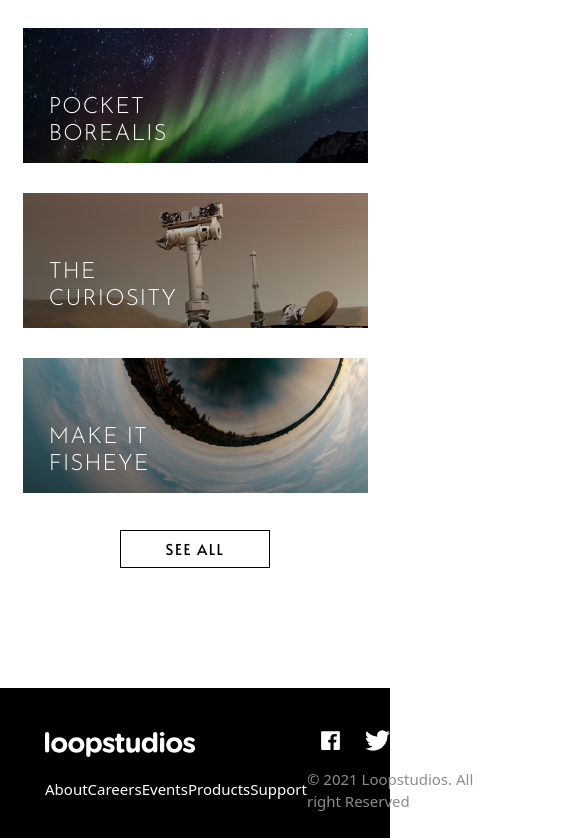
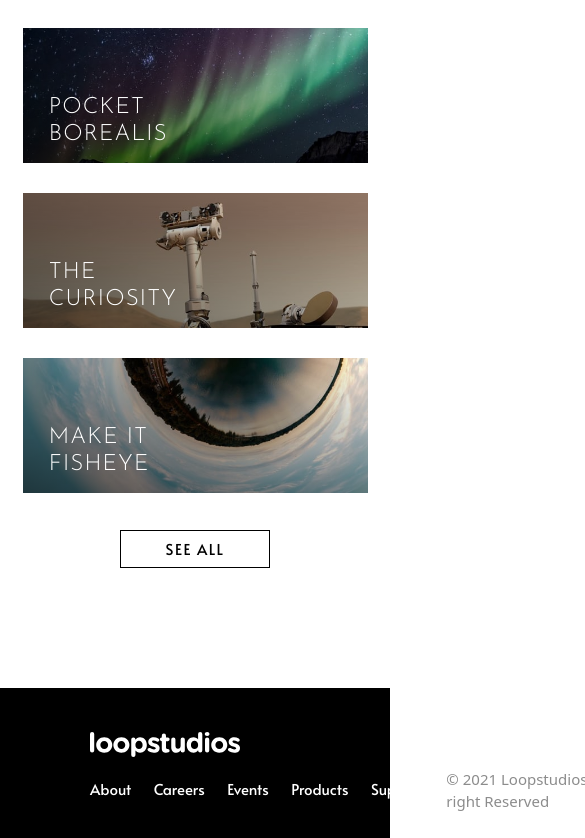
Before and after one commit to Tayoakosile/loopside-landing-page, a React (Create React App) app: page / in a window 390 px wide. Shown: the part 2322-3160 px from the top of the page, 585 px wide, since content can reach past the window. Built offline with nearby package versions, Linux system fonts and the light colour scheme.

Commit message:
Update:Almost done with Desktop design

```diff
--- a/src/Footer/DesktopFooter.js
+++ b/src/Footer/DesktopFooter.js
@@ -9,7 +9,7 @@ const DesktopFooter = () => {
   return (
     <div
       className="bg-black pb-6 mt-32 text-white flex
-    justify-between px-12 pt-10 items-center"
+    justify-between px-24 pt-10 items-center"
     >
       {/* First Section */}
       <div>
@@ -23,21 +23,21 @@ const DesktopFooter = () => {
           </a>
         </div>
 
-        <nav className="">
-          <ul className="flex  ">
-            <li className="pb-4">
+        <nav>
+          <ul className="flex justify-between w-full font-secondary">
+            <li className="pb-4 pr-6">
               <a href="#">About</a>
             </li>
-            <li className="pb-4">
+            <li className="pb-4 pr-6">
               <a href="#">Careers</a>
             </li>
-            <li className="pb-4">
+            <li className="pb-4 pr-6">
               <a href="#">Events</a>
             </li>
-            <li className="pb-4">
+            <li className="pb-4 pr-6">
               <a href="#">Products</a>
             </li>
-            <li className="pb-4">
+            <li className="pb-4 pr-6">
               <a href="#">Support</a>
             </li>
           </ul>
--- a/src/Main/Body.js
+++ b/src/Main/Body.js
@@ -12,7 +12,7 @@ const Body = ({ viewPortControl }) => {
 
   return (
     <div className="header-one relative lg:ml-12">
-      <div className="mx-10  lg:ml-32">
+      <div className="mx-10  lg:ml-14">
         <img
           src={changeImageBasedOnWindowViewport()}
           className="object-contain"
@@ -20,7 +20,7 @@ const Body = ({ viewPortControl }) => {
         />
       </div>
 
-      <div className="text-center mx-6 lg:mx-0 mt-10  lg:w-2/5 lg:h-3/5  lg:absolute lg:bottom-0 lg:right-24  bg-white">
+      <div className="text-center mx-6 lg:mx-0 mt-10  lg:w-2/5 lg:h-3/5  lg:absolute lg:bottom-0 lg:right-44  bg-white">
         <h2 className="text-4xl lg:text-5xl lg:pt-20 lg:pl-0 uppercase font-light">
           The Leader in interactive Vr
         </h2>
```
